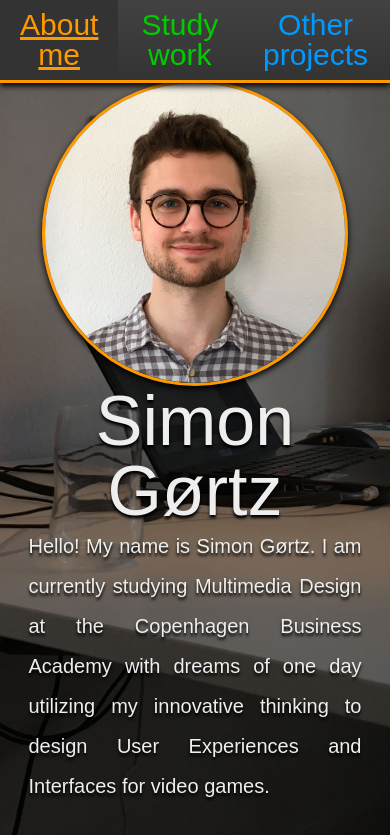
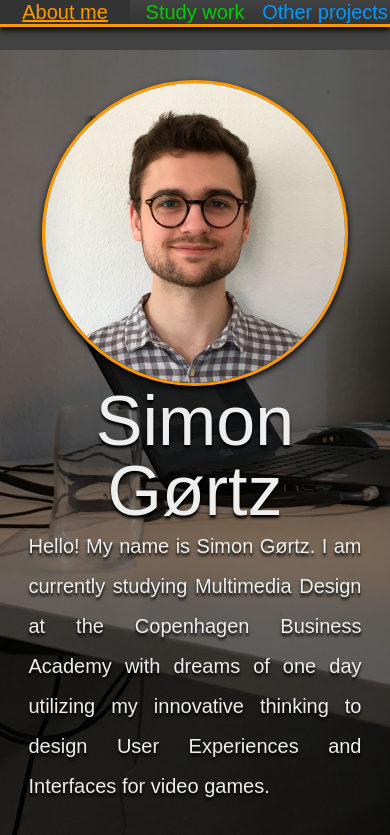
Before and after one commit to simgortz/portfolioGit, a PHP site: page / in a window 390 px wide. Shown: the top 835 px of the page. Run offline with PHP 8.4, Linux system fonts and the light colour scheme; some web fonts are replaced.

Commit message:
Updated responsive design stuff
Added meta tag, changed menu on mobile slightly

```diff
--- a/index.php
+++ b/index.php
@@ -17,9 +17,11 @@ ini_set('include_path', ROOT . '/subpages/');
 <html lang="en">
     <head>
         <meta charset="utf-8">
+        <meta name="viewport" content="width=device-width, initial-scale=1.0">
         <link rel="stylesheet" type="text/css" href="style/reset.css">
         <link rel="stylesheet" type="text/css" href="style/stylesheet.css">
         <link rel="stylesheet" href="https://use.typekit.net/cbx2oqw.css">
+        <link rel="icon" href="media/icons/icon64.png">
         <title>Simon Gørtz<?php
             if($page == 'studywork'){
                 echo ' - Study Work';
--- a/style/stylesheet.css
+++ b/style/stylesheet.css
@@ -196,7 +196,12 @@ p{
 @media screen and (max-width: 840px){
     #topMenu li a{
         text-align: center;
-        font-size: 5wv;
+        font-size: 20px;
+        padding: 2px;
+    }
+
+    #topMenu li{
+        width: calc(100%/3);
     }
 
     #aboutMe{
```
Also changed, not shown: media/icons/Artboard 1.png (added), media/icons/icon16.png (added), media/icons/icon32.png (added), media/icons/icon64.png (added), media/icons/mail.png (deleted), media/icons/mailBlue.png (deleted), media/icons/mailGreen.png (deleted), media/icons/mailGrey.png (deleted), media/icons/smallMailBlue.png (deleted), media/icons/smallMailGreen.png (deleted), media/icons/smallMailOrange.png (deleted), media/icons/tabIcon.png (added).
